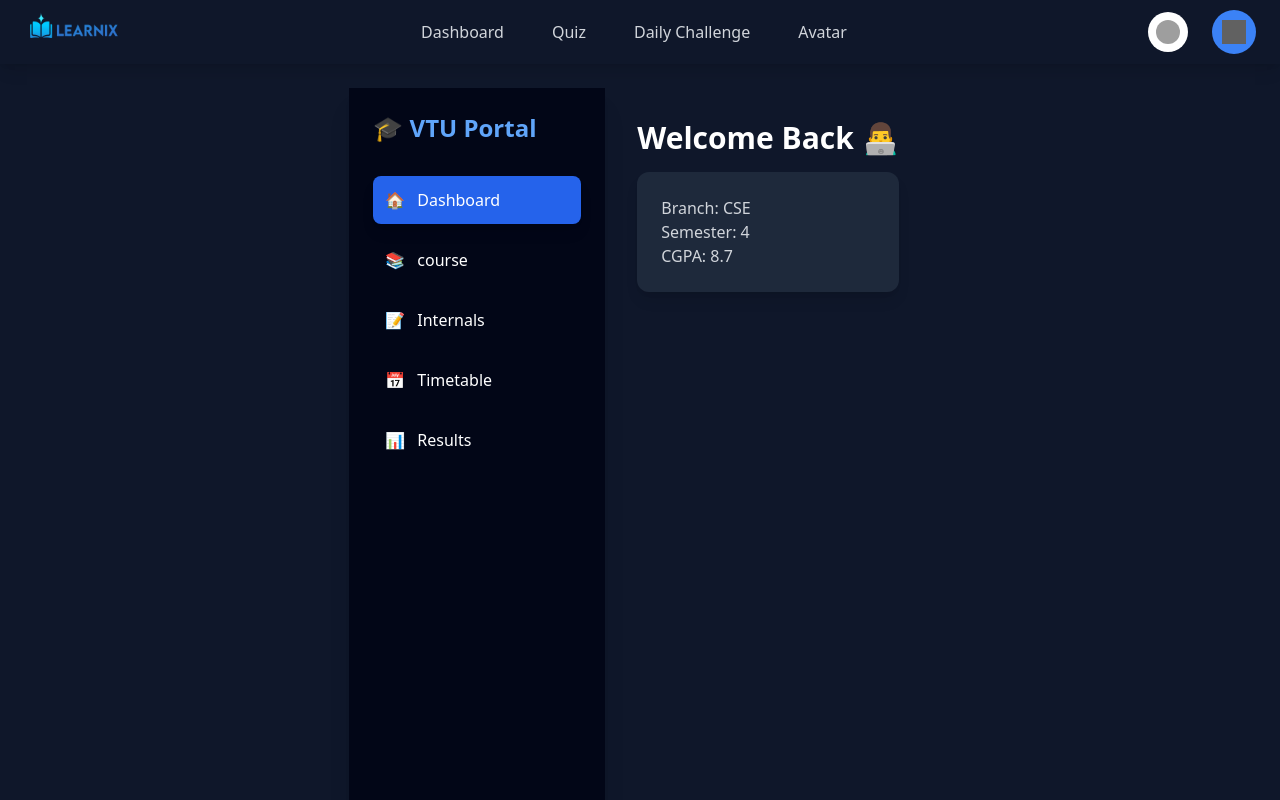
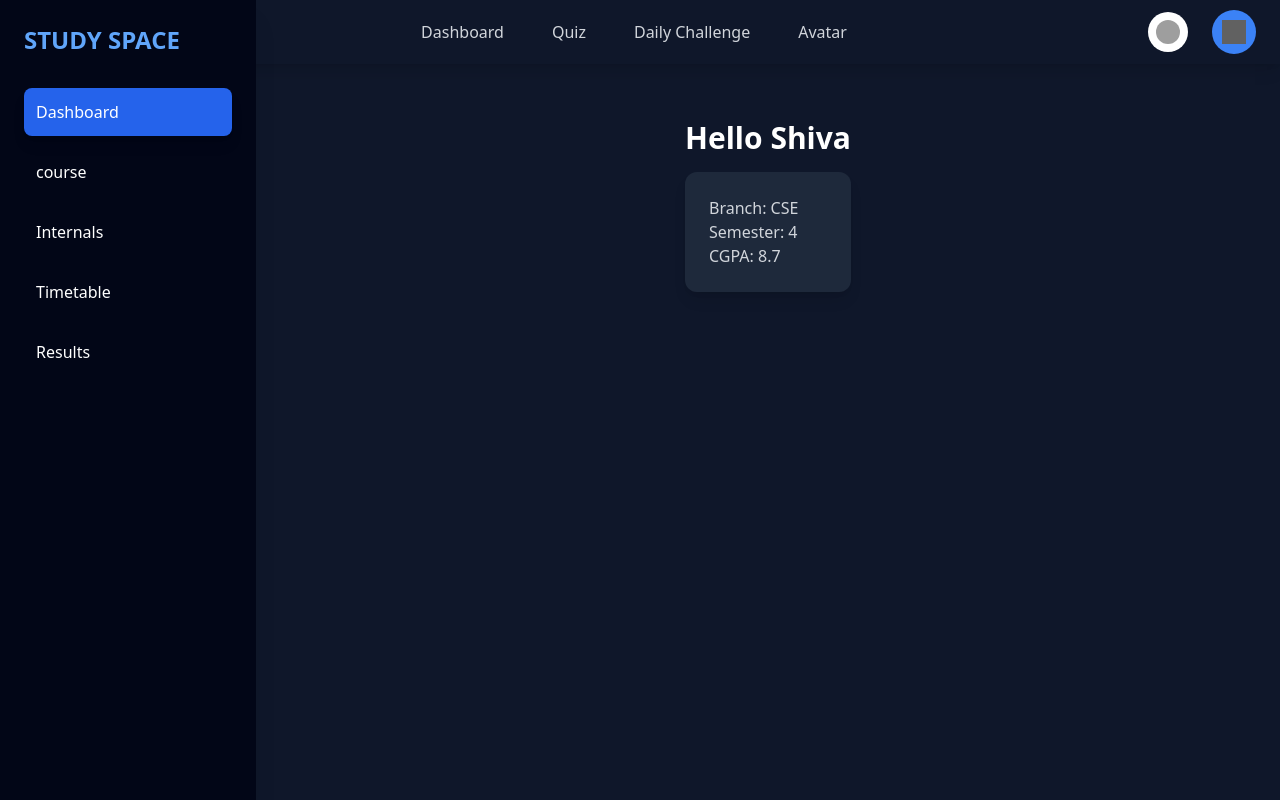
Before and after one commit to sparsha-2006/Learnix, a React (Vite) app in the folder versathon/learnix/: page /student in a window 1280 px wide. Shown: the top 800 px of the page. Built offline with nearby package versions, Linux system fonts and the light colour scheme; grey boxes are pictures that could not be loaded.

Commit message:
students cnents

```diff
--- a/versathon/learnix/package.json
+++ b/versathon/learnix/package.json
@@ -13,7 +13,8 @@
     "firebase": "^12.9.0",
     "react": "^19.2.0",
     "react-dom": "^19.2.0",
-    "react-router-dom": "^7.13.0"
+    "react-router-dom": "^7.13.0",
+    "recharts": "^3.7.0"
   },
   "devDependencies": {
     "@eslint/js": "^9.39.1",
--- a/versathon/learnix/src/pages/Login.jsx
+++ b/versathon/learnix/src/pages/Login.jsx
@@ -1,4 +1,6 @@
+
 import AuthCard from "../components/AuthCard";
+
 
 export default function Login() {
   return (
--- a/versathon/learnix/src/pages/student.jsx
+++ b/versathon/learnix/src/pages/student.jsx
@@ -5,19 +5,20 @@ function Student() {
   const [activeTab, setActiveTab] = useState("dashboard");
 
   const tabs = [
-    { id: "dashboard", label: "Dashboard", icon: "🏠" },
-    { id: "subjects", label: "course", icon: "📚" },
-    { id: "internals", label: "Internals", icon: "📝" },
-    { id: "timetable", label: "Timetable", icon: "📅" },
-    { id: "results", label: "Results", icon: "📊" },
+    { id: "dashboard", label: "Dashboard" },
+    { id: "subjects", label: "course" },
+    { id: "internals", label: "Internals" },
+    { id: "timetable", label: "Timetable" },
+    { id: "results", label: "Results"},
   ];
 
   const renderContent = () => {
     switch (activeTab) {
       case "dashboard":
+
         return (
           <div className="space-y-4">
-            <h1 className="text-3xl font-bold">Welcome Back 👨‍💻</h1>
+            <h1 className="text-3xl font-bold">Hello Shiva</h1>
             <div className="bg-slate-800 p-6 rounded-xl shadow-lg hover:shadow-2xl transition">
               <p className="text-gray-300">Branch: CSE</p>
               <p className="text-gray-300">Semester: 4</p>
@@ -29,7 +30,7 @@ function Student() {
       case "subjects":
         return (
           <div>
-            <h2 className="text-2xl font-semibold mb-6">📚 Subjects</h2>
+            <h2 className="text-2xl font-semibold mb-6">Course</h2>
             <div className="grid md:grid-cols-3 gap-6">
               {["Data Structures", "Operating Systems", "Computer Communication and Networking","Maths"].map(
                 (subject, index) => (
@@ -49,7 +50,7 @@ function Student() {
       case "internals":
   return (
     <div>
-      <h2 className="text-2xl font-semibold mb-6">📝 Internal Marks</h2>
+      <h2 className="text-2xl font-semibold mb-6">Internal Marks</h2>
 
       <div className="grid md:grid-cols-2 gap-6">
         {[
@@ -115,10 +116,13 @@ function Student() {
       case "timetable":
         return (
           <div>
-            <h2 className="text-2xl font-semibold mb-4">📅 Timetable</h2>
+            <h2 className="text-2xl font-semibold mb-4"> Timetable</h2>
             <div className="bg-slate-800 p-6 rounded-xl shadow-lg">
               <p>Monday — DS, OS</p>
-              <p>Tuesday — DBMS, AI</p>
+              <p>Tuesday — CCN, AI,</p>
+                <p>Wednesday — DS, Maths</p>
+                <p>Thursday — OS, CCN</p>
+                <p>Friday — AI, Maths</p>
             </div>
           </div>
         );
@@ -126,7 +130,7 @@ function Student() {
       case "results":
         return (
           <div className="bg-slate-800 p-6 rounded-xl shadow-lg">
-            <h2 className="text-2xl font-semibold mb-4">📊 Results</h2>
+            <h2 className="text-2xl font-semibold mb-4"> Results</h2>
             <p className="text-lg">SGPA: <span className="text-blue-400 font-bold">8.7</span></p>
           </div>
         );
@@ -137,12 +141,12 @@ function Student() {
   };
 
  return (
-    <div className="flex min-h-screen bg-slate-900 text-white">
+  <div className="flex bg-slate-900 text-white min-h-screen">
 
     {/* Sidebar */}
-      <aside className="w-64 bg-slate-950 p-6 shadow-xl hidden md:block">
+    <aside className="fixed top-0 left-0 h-screen w-64 bg-slate-950 p-6 shadow-xl hidden md:block">
       <h2 className="text-2xl font-bold mb-8 text-blue-400">
-          🎓 VTU Portal
+        STUDY SPACE
       </h2>
 
       <ul className="space-y-3">
@@ -150,27 +154,27 @@ function Student() {
           <li
             key={tab.id}
             onClick={() => setActiveTab(tab.id)}
-              className={`p-3 rounded-lg cursor-pointer transition-all duration-200 flex items-center space-x-3
+            className={`p-3 rounded-lg cursor-pointer transition-all duration-200
               ${
                 activeTab === tab.id
                   ? "bg-blue-600 shadow-lg"
-                    : "hover:bg-slate-800 hover:translate-x-1"
+                  : "hover:bg-slate-800"
               }`}
           >
-              <span>{tab.icon}</span>
-              <span>{tab.label}</span>
+            {tab.label}
           </li>
         ))}
       </ul>
     </aside>
 
     {/* Main Content */}
-      <main className="flex-1 p-8">
+    <div className="flex-1 ml-0 md:ml-64 p-8">
       {renderContent()}
-      </main>
+    </div>
 
   </div>
 );
+
 }
 
 export default Student;
```
Also changed, not shown: 1 other file (tests, documents, lock files or other folders). Lines whose indentation alone changed are shown as unchanged.
